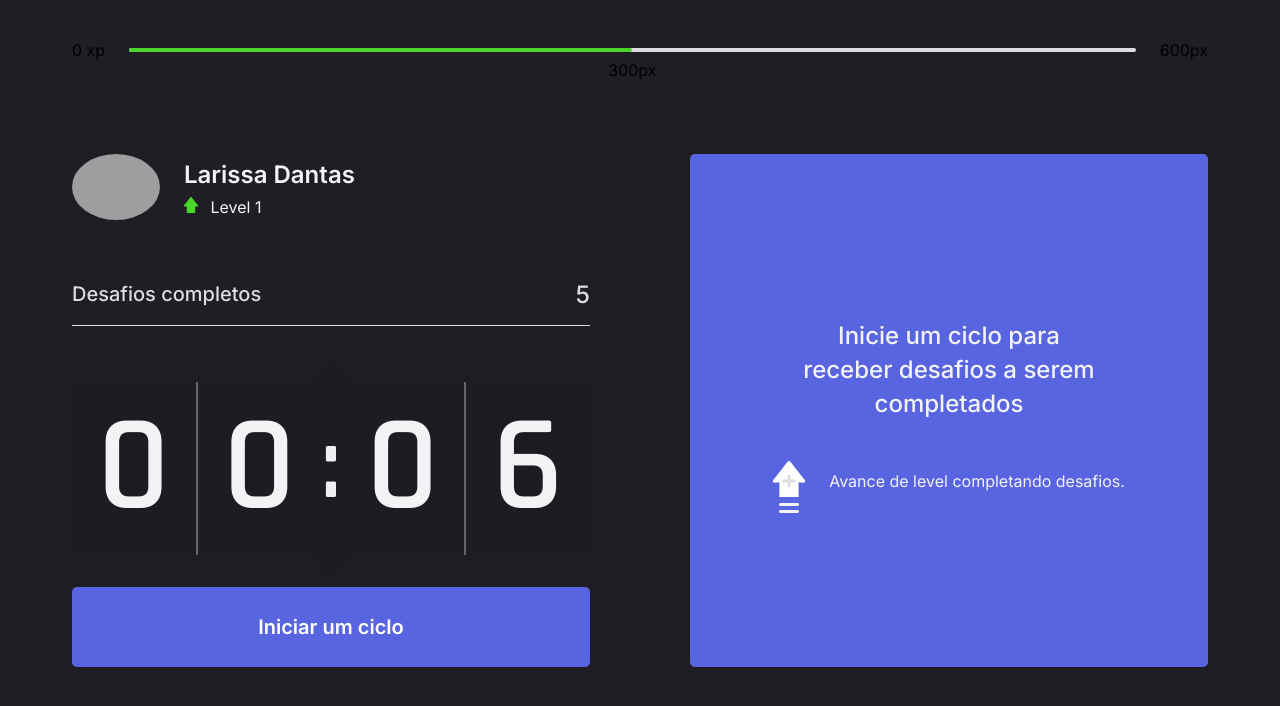
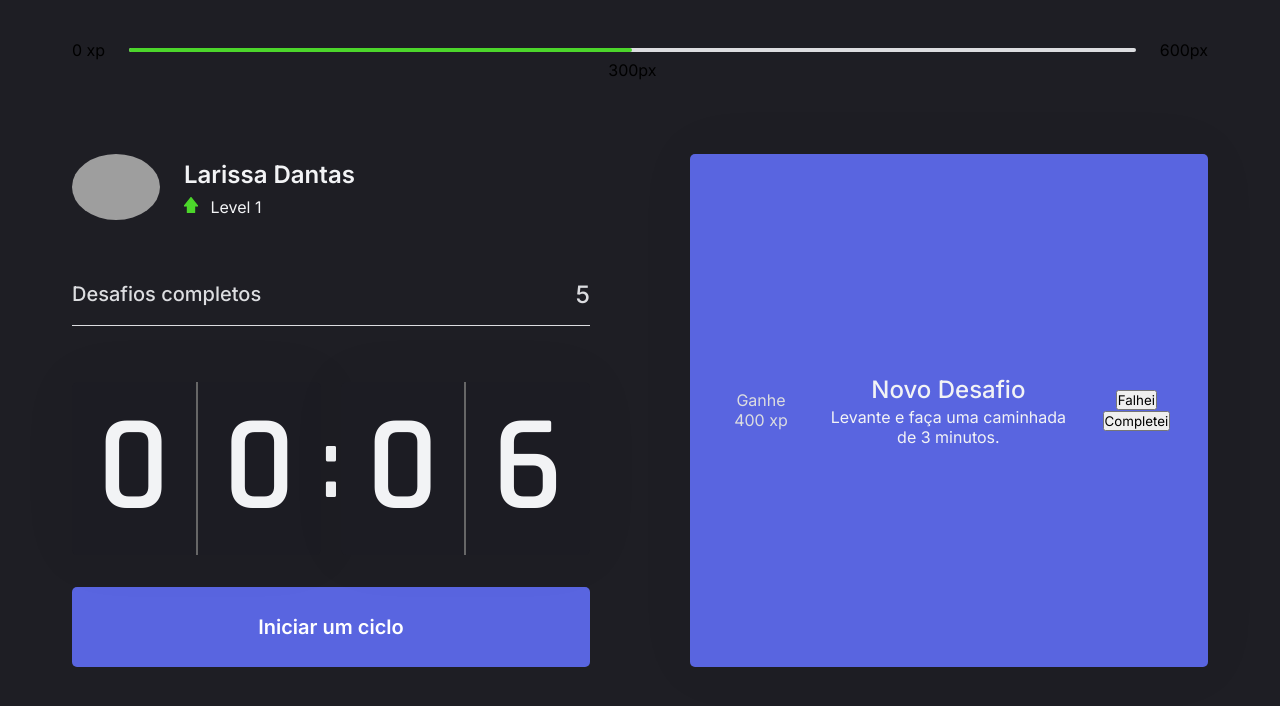
Before and after one commit to RikoKami/pomodoro, a Next.js app: page / in a window 1280 px wide. Shown: the top 706 px of the page. Built offline with nearby package versions, Linux system fonts and the light colour scheme; grey boxes are pictures that could not be loaded.

Commit message:
wip: starting active challenge structure

```diff
--- a/src/components/ChallengeBox/index.tsx
+++ b/src/components/ChallengeBox/index.tsx
@@ -1,9 +1,26 @@
+import { useState } from "react";
 import { LevelUp } from "../../assets/levelup";
 import s from "./challengeBox.module.scss";
 
 export const ChallengeBox = () => {
+  const [hasActiveChallenge, setHasActiveChallenge] = useState(true);
+
   return (
     <div className={s.challengeBox}>
+      {hasActiveChallenge ? (
+        <div className={s.active}>
+          <header>Ganhe 400 xp</header>
+          <main>
+            <strong>Novo Desafio</strong>
+            <p>Levante e faça uma caminhada de 3 minutos.</p>
+          </main>
+          <footer>
+            <button type="button" className={s.failButton}>Falhei</button>
+            <button type="button" className={s.succeededButton}>Completei</button>
+          </footer>
+        </div>
+      ):(
+        <>
           <strong>Inicie um ciclo para receber desafios a serem completados</strong>
           <div>
             <div className={s.icon}>
@@ -13,6 +30,8 @@ export const ChallengeBox = () => {
             </div>
             <p>Avance de level completando desafios.</p>
           </div>
+        </>
+      )}
     </div>
   )
 }
```
Lines whose indentation alone changed are shown as unchanged.
